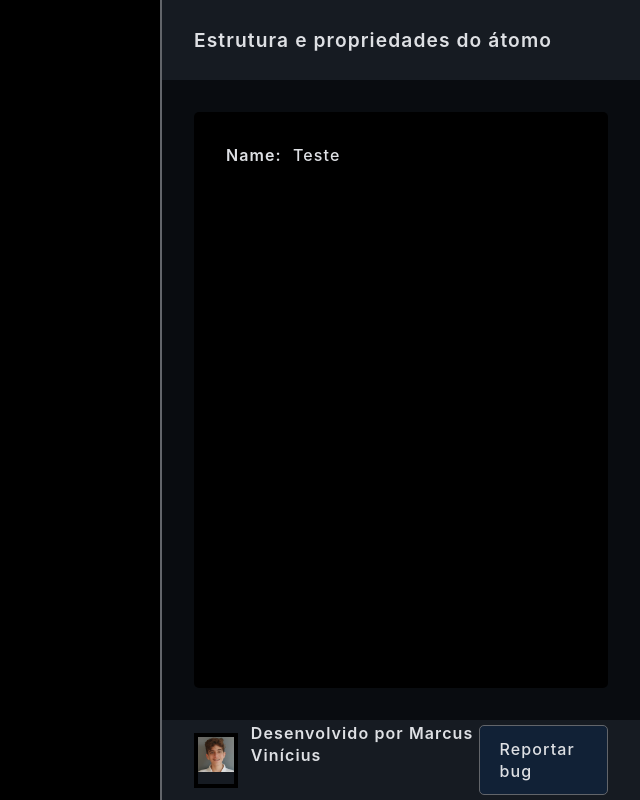
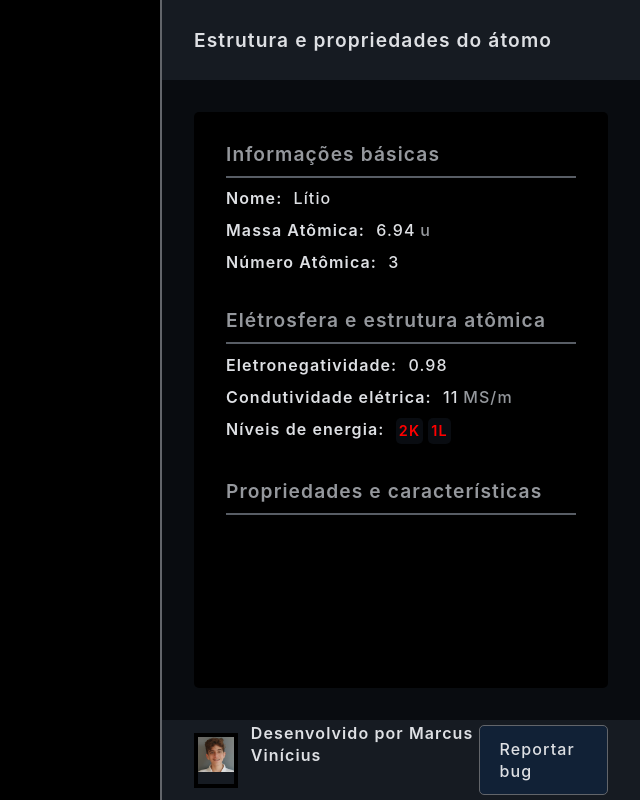
Before and after one commit to marcusvpires/AtomUpdate, a Next.js app: page / in a window 1280 px wide. Shown: the whole page, without its empty margins (640-1280 px from the left). Built offline with nearby package versions, Linux system fonts and the light colour scheme; some icons are missing.

Commit message:
Propriets

```diff
--- a/components/Properties/index.js
+++ b/components/Properties/index.js
@@ -1,13 +1,52 @@
 import React from "react"
 import * as S from "./styled"
 
-const Properties = () => {
+const Properties = ({atom}) => {
+  const energyLayer = [['K', 'red'],['L', 'red'],['M', 'red'],['N', 'red'],['O', 'red'],['P', 'red'],['Q', 'red'],]
 
   return (
     <S.Wrapper>
       <S.Item>
-        <S.Title>Name:</S.Title>
-        <S.Value>Teste</S.Value>
+        <S.Divider>Informações básicas</S.Divider>
+      </S.Item>
+      <S.Item>
+        <S.Title>Nome:</S.Title>
+        <S.Value>{atom.name}</S.Value>
+      </S.Item>
+      <S.Item>
+        <S.Title>Massa Atômica:</S.Title>
+        <S.Value>{atom.weight}</S.Value>
+        <S.Unit>u</S.Unit>
+      </S.Item>
+      <S.Item>
+        <S.Title>Número Atômica:</S.Title>
+        <S.Value>{atom.atomic}</S.Value>
+      </S.Item>
+
+      <S.Item>
+        <S.Divider>Elétrosfera e estrutura atômica</S.Divider>
+      </S.Item>
+      <S.Item>
+        <S.Title>Eletronegatividade:</S.Title>
+        <S.Value>{atom.electroneg}</S.Value>
+      </S.Item>
+      <S.Item>
+        <S.Title>Condutividade elétrica:</S.Title>
+        <S.Value>{atom.conductivity.electric ? atom.conductivity.electric : '0'}</S.Value>
+        <S.Unit>MS/m</S.Unit>
+      </S.Item>
+      <S.Item>
+        <S.Title>Níveis de energia:</S.Title>
+        {atom.electrons.map((energy, index) => {
+          const b = energyLayer[index]
+          return (
+            <S.EnergyLayer color={b[1]}>{energy + b[0]}</S.EnergyLayer>
+          )
+        })}
+      </S.Item>
+
+      <S.Item>
+        <S.Divider>Propriedades e características</S.Divider>
       </S.Item>
     </S.Wrapper>
 )}
--- a/components/Properties/styled.js
+++ b/components/Properties/styled.js
@@ -2,7 +2,7 @@ import styled from "styled-components";
 
 export const Wrapper = styled.ul`
   margin: 2rem;
-  padding: 2rem;
+  padding: 0 2rem 1.7rem;
   border-radius: 5px;
   background-color: black;
   flex-grow: 1;
@@ -11,6 +11,7 @@ export const Wrapper = styled.ul`
 `;
 
 export const Item = styled.li`
+  padding: .3rem 0;
   font-size: 1rem;
   color: #dee0e4;
   display: flex;
@@ -22,4 +23,29 @@ export const Title = styled.span`
 `;
 
 export const Value = styled.span`
+  margin-right: .3rem;
 `;
+
+export const Divider = styled.h3`
+  font-weight: 600;
+  font-size: 1.2rem;
+  color: #95989d;
+  padding: 1.5rem 0 .5rem;
+  border-bottom: 2px #585d65 solid;
+  width: 100%;
+`;
+
+export const Unit = styled.span`
+  color: #95989d;
+`;
+
+export const EnergyLayer = styled.span`
+  color: ${props => props.color};
+  padding: .2rem;
+  color: red;
+  background-color: #090c11;
+  border-radius: 5px;
+  font-size: .9rem;
+  margin-right: 0.3rem;
+  font-weight: 600;
+`;
--- a/pages/index.js
+++ b/pages/index.js
@@ -9,6 +9,46 @@ import Properties from "../components/Properties";
 import Footer from "../components/Footer";
 
 export default function Home() {
+
+  const [atom, setAtom] = React.useState(  {
+    atomic: "3",
+    symbol: "Li",
+    weight: "6.94",
+    electronstring: "[He] 2s1",
+    series: "Alkali",
+    melt: "453.69",
+    boil: "1615.",
+    electroneg: "0.98",
+    valence: "1",
+    oxidation: "1c",
+    radius: {
+      calculated: "167",
+      empirical: "145",
+      covalent: "134",
+      vanderwaals: "182",
+    },
+    discover: "1817",
+    density: { stp: "535.", liquid: "512." },
+    hardness: { mohs: "0.6" },
+    modulus: { bulk: "11", shear: "4.2", young: "4.9" },
+    affinity: "59.6",
+    conductivity: { thermal: "85", electric: "11" },
+    abundance: {
+      universe: "6.0e-7",
+      solar: "6.0e-9",
+      meteor: "0.00017",
+      crust: "0.0017",
+      ocean: "0.000018",
+      human: "3.0e-6",
+    },
+    heat: { specific: "3570", vaporization: "147", fusion: "3.0" },
+    ionize: { 1: "520.2", 2: "7298.1", 3: "11815.0" },
+    expandedconfig: "1s2 2s1",
+    electrons: [2, 1],
+    quantum: { l: 0, m: 0, n: 2 },
+    isotopes: 10,
+    name: "Lítio",
+  });
 
   return (
     <Layout>
@@ -33,7 +73,7 @@ export default function Home() {
       <Atom />
       <Main >
         <Header />
-        <Properties />
+        <Properties atom={atom} />
         <Footer />
       </Main>
     </Layout>
```
